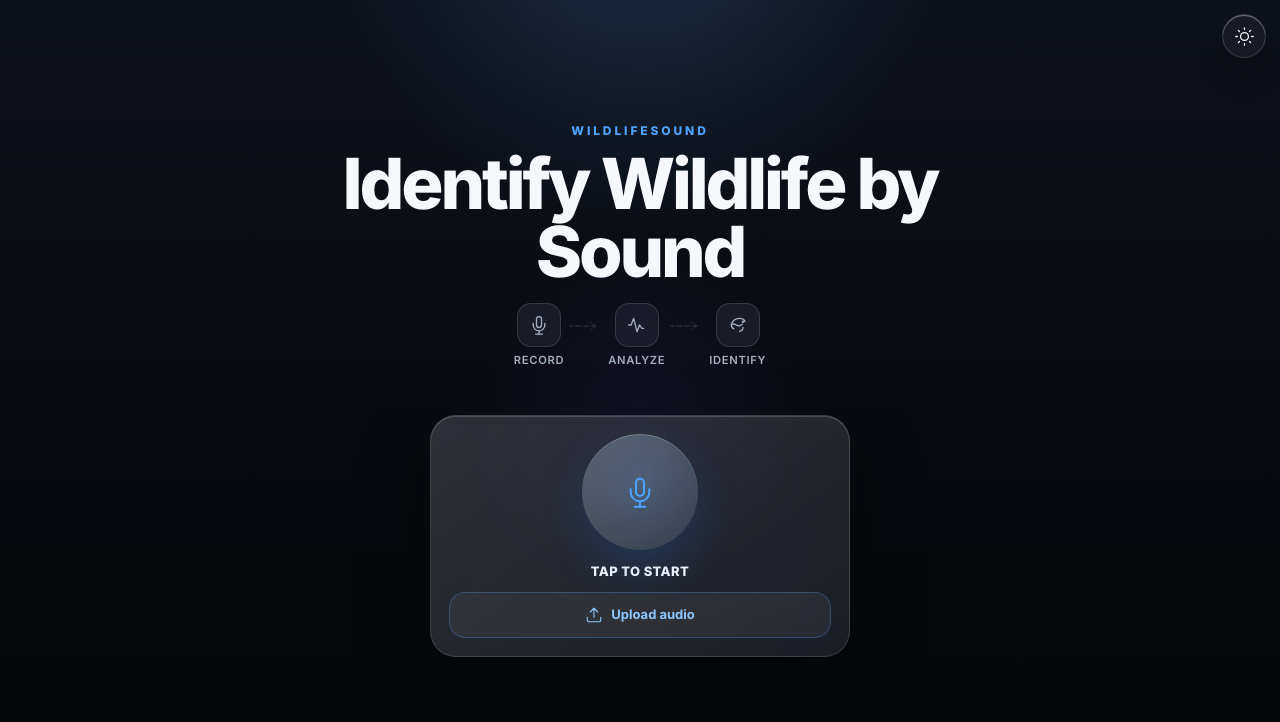
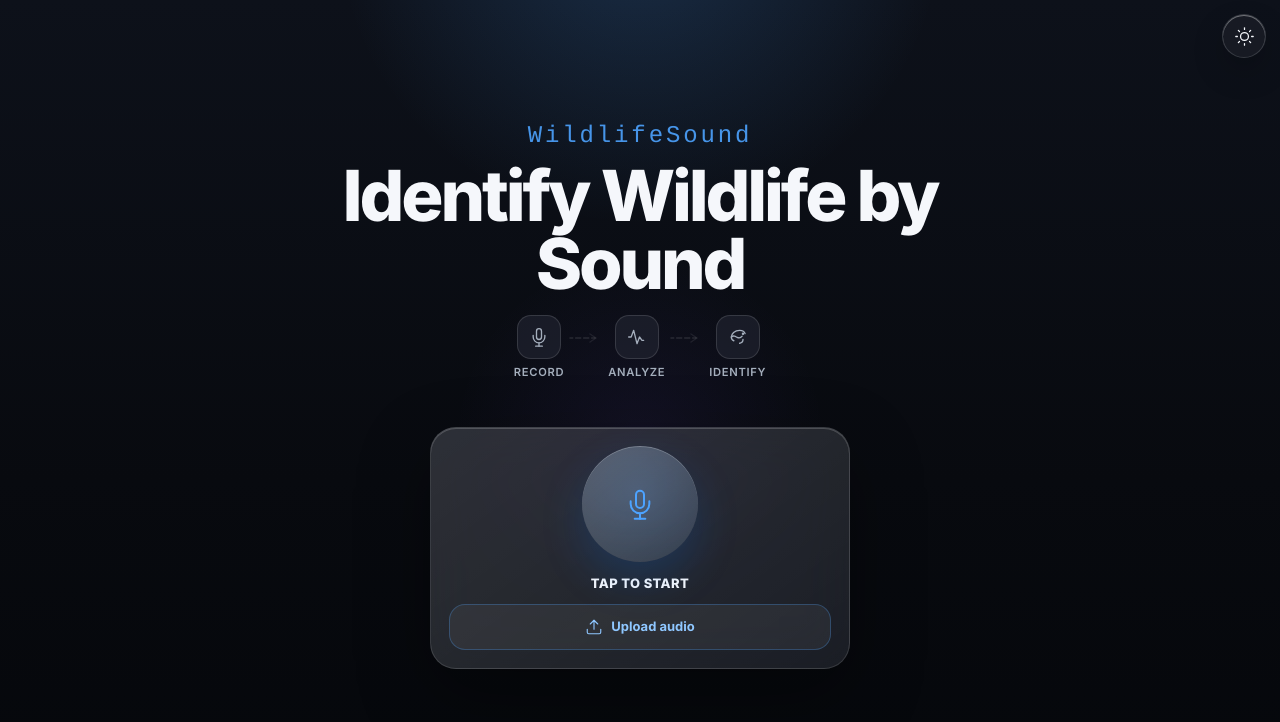
Before and after one commit to homayounrezaie/wildlifesound.github.io, a website: page index.html in a window 1280 px wide. Shown: the top 722 px of the page. Drawn offline with Linux system fonts and the light colour scheme.

Commit message:
Wordmark: preserve WildlifeSound casing, larger font size

```diff
--- a/assets/app.css
+++ b/assets/app.css
@@ -195,11 +195,11 @@
     }
     .wordmark {
       font-family: 'DM Mono', monospace;
-      font-size: clamp(11px, 2vw, 13px);
-      letter-spacing: .28em;
-      text-transform: uppercase;
+      font-size: clamp(18px, 3vw, 24px);
+      letter-spacing: .12em;
+      text-transform: none;
       color: var(--accent);
-      opacity: .7;
+      opacity: .9;
       margin-bottom: clamp(14px, 3vw, 22px);
     }
     .version-tag {
@@ -1314,10 +1314,11 @@ body {
 .wordmark {
   margin: 0;
   color: var(--accent);
-  opacity: 1;
+  opacity: .9;
   font-family: "DM Mono", monospace;
-  font-size: 11px;
-  letter-spacing: .18em;
+  font-size: clamp(18px, 3vw, 24px);
+  letter-spacing: .12em;
+  text-transform: none;
 }
 
 .app-title {
@@ -2090,10 +2091,10 @@ body {
 
 .wordmark {
   color: var(--accent);
-  font-family: -apple-system, BlinkMacSystemFont, "SF Pro Text", "Inter", system-ui, sans-serif;
-  font-size: 12px;
-  font-weight: 800;
-  letter-spacing: .24em;
+  font-family: "DM Mono", monospace;
+  font-size: clamp(18px, 3vw, 24px);
+  letter-spacing: .12em;
+  text-transform: none;
 }
 
 .app-title {
```
